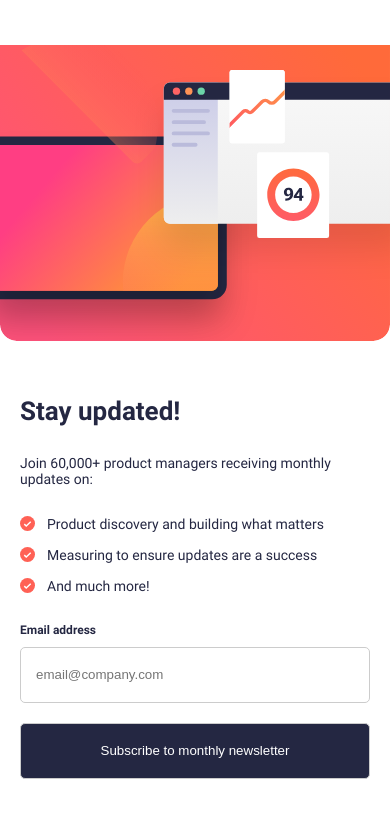
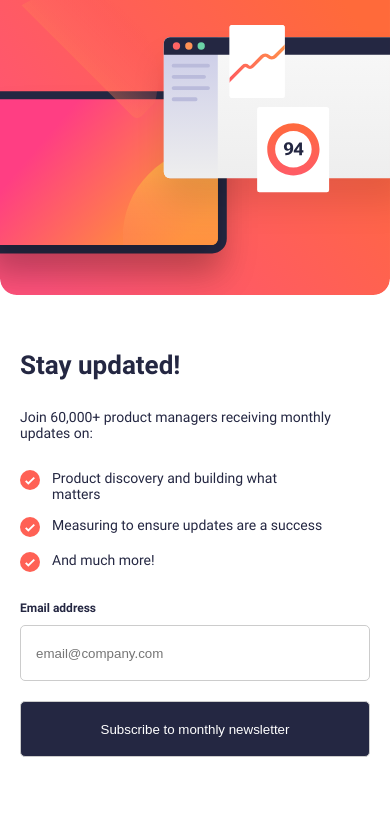
Before and after one commit to Michael-B-Ahiale/Newsletter-Subscription-Form, a website: page src/index.html in a window 390 px wide. Drawn offline with Linux system fonts and the light colour scheme.

Commit message:
feat: responsive design refinement

```diff
--- a/src/styles.css
+++ b/src/styles.css
@@ -38,7 +38,7 @@
   height: 100vh;
   background-color: var(--charcoal-grey);
   display: flex;
-  justify-content: space-around;
+  justify-content: center;
   align-items: center;
   font-family: "Roboto", sans-serif;
   font-weight: 400;
@@ -188,6 +188,7 @@
     margin: 0;
     padding: 0;
     width: inherit;
+    height: 100vh;
   }
 
   article {
@@ -242,7 +243,7 @@
       width: 88%;
 
       img{
-        height: 15px;
+        height: 20px;
       }
     }
   }
```
